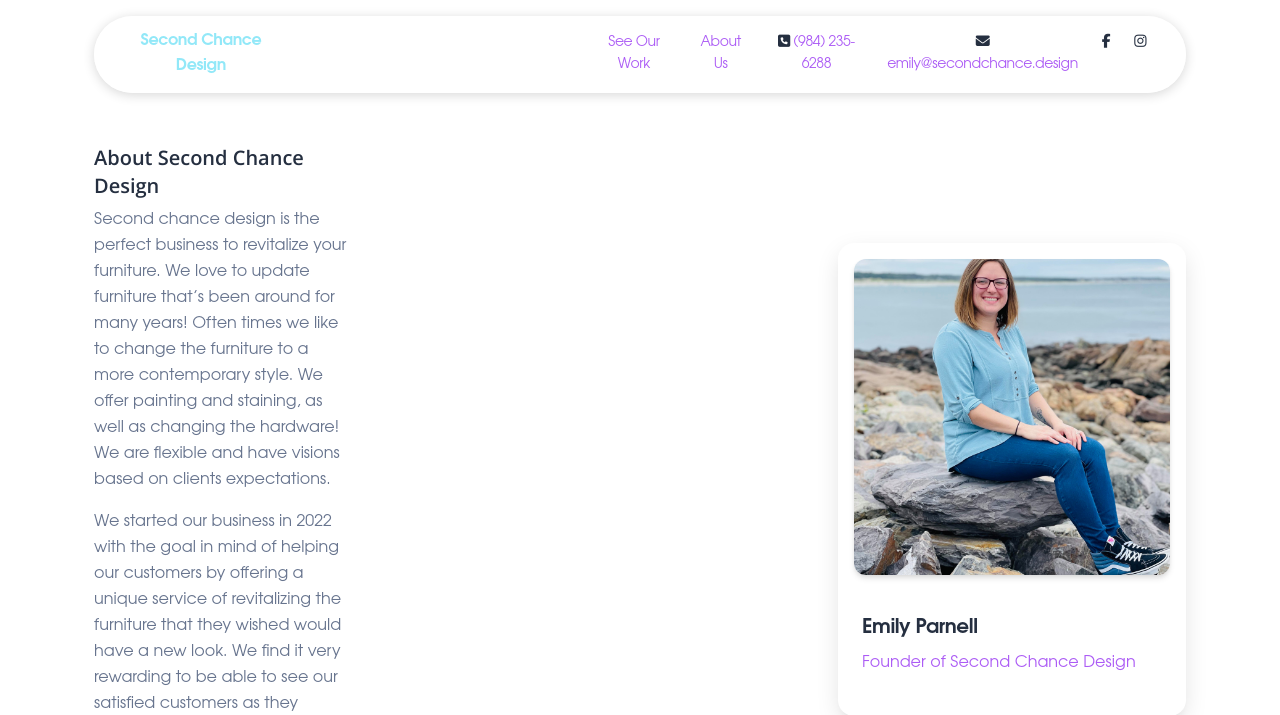
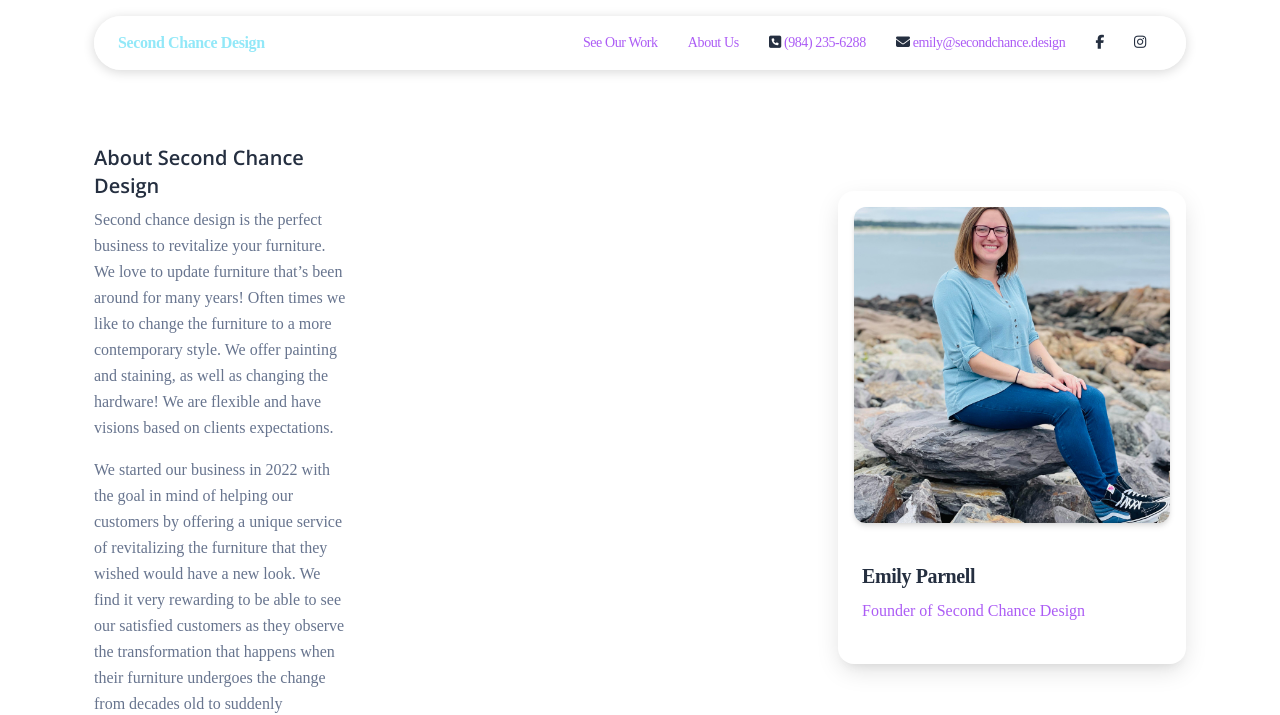
Before and after one commit to nebula1989/SecondChanceDesign, a Django app: page /about/ in a window 1280 px wide. Shown: the top 715 px of the page. Run offline with Django 3.2, Linux system fonts and the light colour scheme; parts of the project's set-up code (start-up, migrations or seed data) failed here and were passed over; some libraries are stand-ins or nearby versions.

Commit message:
changed font for paragraph text

```diff
--- a/apps/static/assets/css/base_styles.css
+++ b/apps/static/assets/css/base_styles.css
@@ -1,6 +1,6 @@
 
 p, h2, h6, i, a, li, h3 {
-  font-family: "URW Gothic", serif;
+  font-family: "Chandas", serif;
 }
 
 .purple, .mt-4, .d-inline{
```
